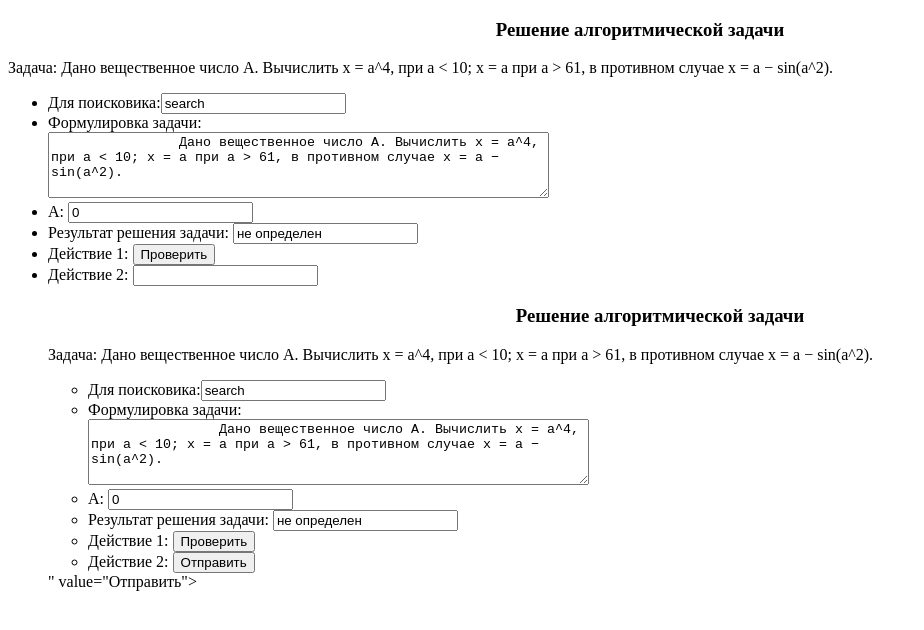
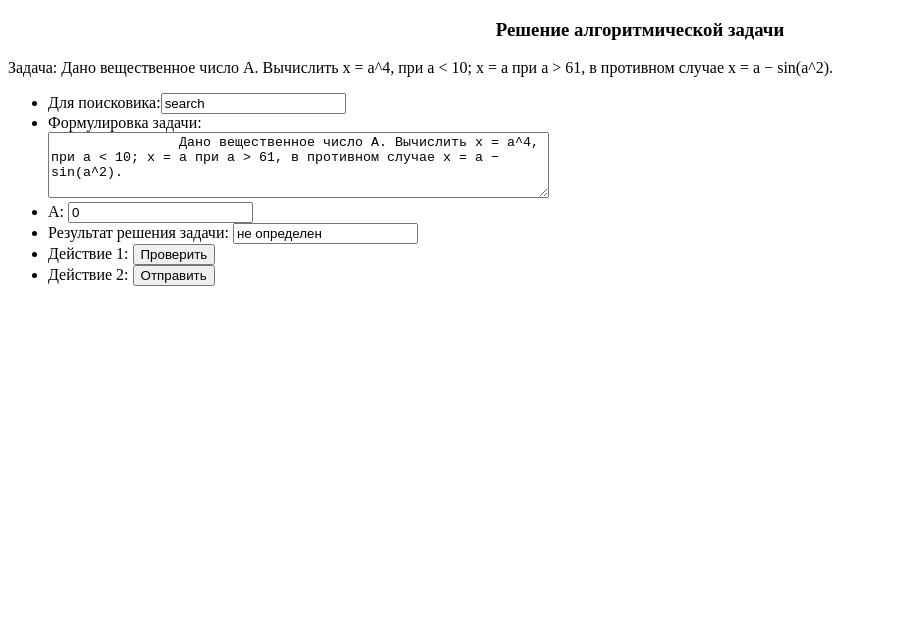
Before and after one commit to IrmaKlimova/Web-technologies, a plain HTML site: page Решение задачи с отправкой на сервер.html in a window 1280 px wide. Shown: the whole page, without its empty margins (0-924 px from the left). Drawn offline with Linux system fonts and the light colour scheme.

Commit message:
Update Решение задачи с отправкой на сервер.html

```diff
--- a/Решение задачи с отправкой на сервер.html
+++ b/Решение задачи с отправкой на сервер.html
@@ -1,24 +1,4 @@
 <!DOCTYPE html>
-<html lang="ru">
-<head>
-    <meta charset="UTF-8">
-    <title>Алгоритмическая задача</title>
-</head>
-<body>
-    <h3 align="center">Решение алгоритмической задачи</h3>
-    <p>Задача: Дано вещественное число A. Вычислить x = a^4, при a < 10; x = a при a > 61, в противном случае x = a − sin(a^2).</p>
-    <form action="https://www.bing.com/search?" id="taskForm" name="taskForm" target="_blank">
-        <ul>
-            <li>Для поисковика:<input name="q" value="search"></li>
-            <li>Формулировка задачи:
-                <br><textarea cols="60" rows="4" id="taskDescription" name="formulation">
-                Дано вещественное число A. Вычислить x = a^4, при a < 10; x = a при a > 61, в противном случае x = a − sin(a^2).
-                </textarea>
-            </li>
-            <li>A: <input id="a" name="a" type="number" step="1" value="0"></li>
-            <li>Результат решения задачи: <input id="result" name="result" value="не определен"></li>
-            <li>Действие 1: <input id="verify" type="button" value="Проверить"></li>
-            <li>Действие 2: <input id="send" type="<!DOCTYPE html>
 <html lang="ru">
 <head>
     <meta charset="UTF-8">
@@ -45,10 +25,3 @@
 
 <script src="solution.js"></script>
 </html>
-" value="Отправить"></li>
-        </ul>
-    </form>
-</body>
-
-<script src="solution.js"></script>
-</html>
```
